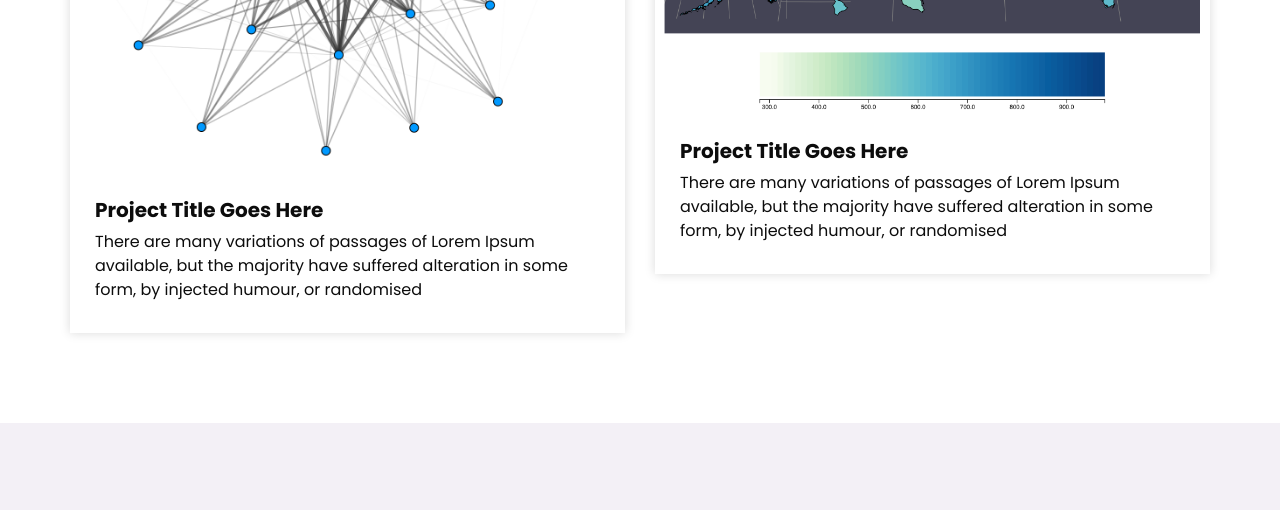
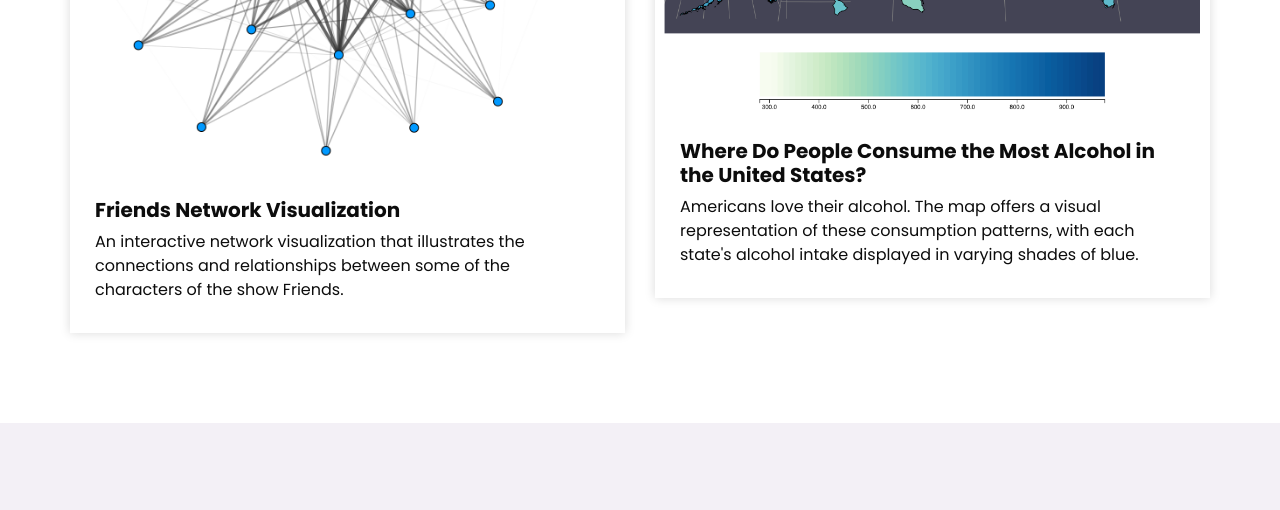
Before and after one commit to ep393/engrc3025-portfolio, a plain HTML site: page index.html in a window 1280 px wide. Shown: the part 3180-3690 px from the top of the page. Drawn offline with nearby package versions, Linux system fonts and the light colour scheme.

Commit message:
projects and skills updated

```diff
--- a/index.html
+++ b/index.html
@@ -337,11 +337,11 @@
             </div>
             <div class="detail-box">
               <h5>
-                Project Title Goes Here <Title></Title>
+                Friends Network Visualization
               </h5>
               <p>
-                There are many variations of passages of Lorem Ipsum available, but the majority have suffered
-                alteration in some form, by injected humour, or randomised
+                An interactive network visualization that illustrates the connections and relationships between some of
+                the characters of the show Friends.
               </p>
             </div>
           </div>
@@ -353,11 +353,11 @@
             </div>
             <div class="detail-box">
               <h5>
-                Project Title Goes Here
+                Where Do People Consume the Most Alcohol in the United States?
               </h5>
               <p>
-                There are many variations of passages of Lorem Ipsum available, but the majority have suffered
-                alteration in some form, by injected humour, or randomised
+                Americans love their alcohol. The map offers a visual representation of these consumption
+                patterns, with each state's alcohol intake displayed in varying shades of blue.
               </p>
             </div>
           </div>
```
